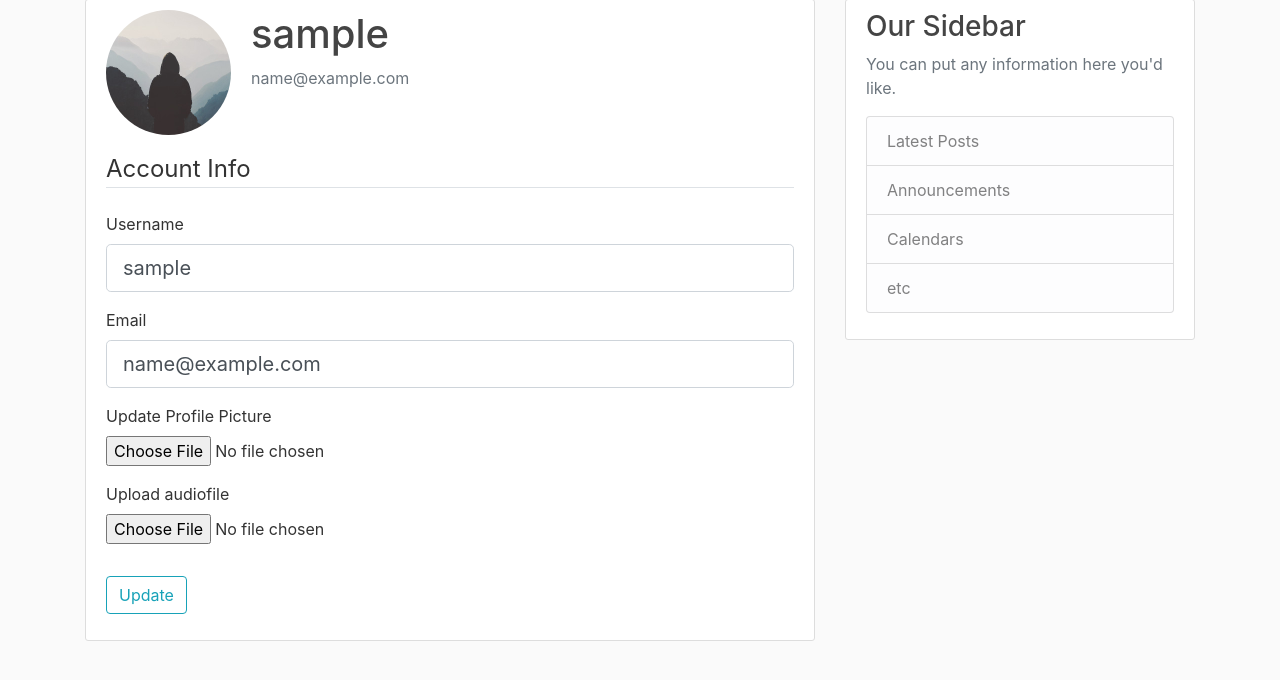
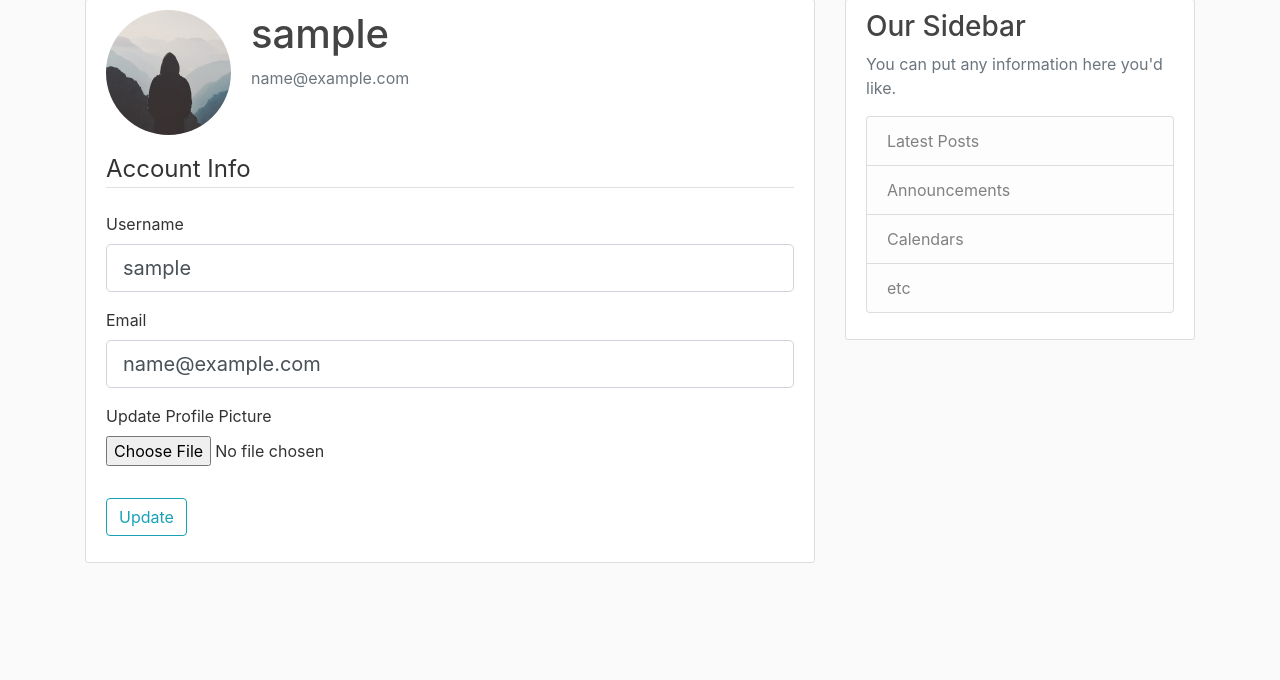
Before and after one commit to nacastroprice/hlsapp, a Flask app: page /account in a window 1280 px wide. Shown: the part 81-761 px from the top of the page. Run offline with Flask 2, Linux system fonts and the light colour scheme; the visitor is signed in with stand-in values (Sample User, id 1); data comes from the database, SQL or seed files in the repository; some libraries are stand-ins or nearby versions.

```diff
--- a/flaskblog/templates/account.html
+++ b/flaskblog/templates/account.html
@@ -48,15 +48,6 @@
                         {% endfor %}
                     {% endif %}
                 </div>
-                <div class="form-group">
-                   {{ form.audiofile.label() }}
-                    {{ form.audiofile(class="form-control-file") }}
-                    {% if form.audiofile.errors %}
-                        {% for error in form.audiofile.errors %}
-                            <span class="text-danger">{{ error }}</span></br>
-                        {% endfor %}
-                    {% endif %}
-                </div>
             </fieldset>
             <div class="form-group">
                 {{ form.submit(class="btn btn-outline-info") }}
--- a/flaskblog/users/forms.py
+++ b/flaskblog/users/forms.py
@@ -41,7 +41,6 @@ class UpdateAccountForm(FlaskForm):
     email = StringField('Email',
                         validators=[DataRequired(), Email()])
     picture = FileField('Update Profile Picture', validators=[FileAllowed(['jpg', 'png'])])
-    audiofile = FileField('Upload audiofile', validators=[FileAllowed(['wav'])])
 
     submit = SubmitField('Update')
 
--- a/flaskblog/users/routes.py
+++ b/flaskblog/users/routes.py
@@ -60,11 +60,6 @@ def account():
         current_user.email = form.email.data
         db.session.commit()
 
-        if form.audiofile.data:
-            # audio_file = save_audio(form.audiofile.data)
-            audio_file = form.audiofile.data # play_audio(form.audiofile.data)
-            return redirect(url_for('users.playaudio'),
-                            audio_file=audio_file)
 
         flash('Your account has been updated!', 'success')
         return redirect(url_for('users.account'))
--- a/flaskblog/users/utils.py
+++ b/flaskblog/users/utils.py
@@ -6,12 +6,6 @@ from flask import url_for, current_app
 from flask_mail import Message
 from flaskblog import mail
 
-# def play_audio(form.audiofile.data):
-
-
-
-
-# return something
 
 def save_picture(form_picture):
     random_hex = secrets.token_hex(8)
```
